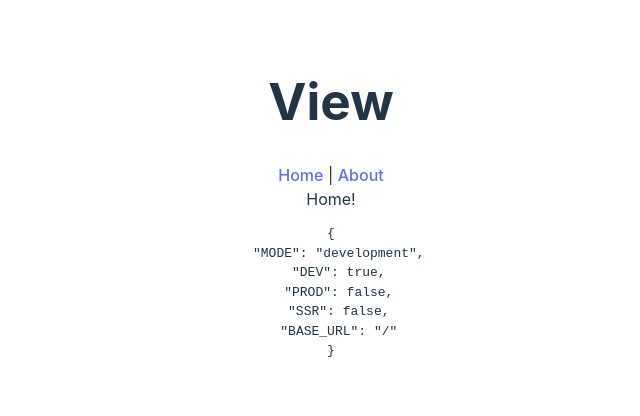
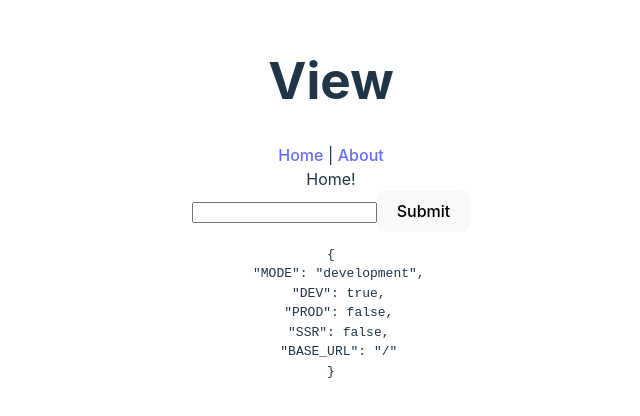
Before and after one commit to engyne/vue-deploy-test, a Vue app: page / in a window 1280 px wide. Shown: the part 194-610 px from the top of the page, without its empty margins (309-949 px from the left). Built offline with nearby package versions, Linux system fonts and the light colour scheme.

Commit message:
Update Home.vue

```diff
--- a/src/views/Home.vue
+++ b/src/views/Home.vue
@@ -1,3 +1,7 @@
 <template>
     Home!
+    <form @submit.prevent>
+    <input type="password" />
+        <button>Submit</button>
+        </form>
 </template>
```
